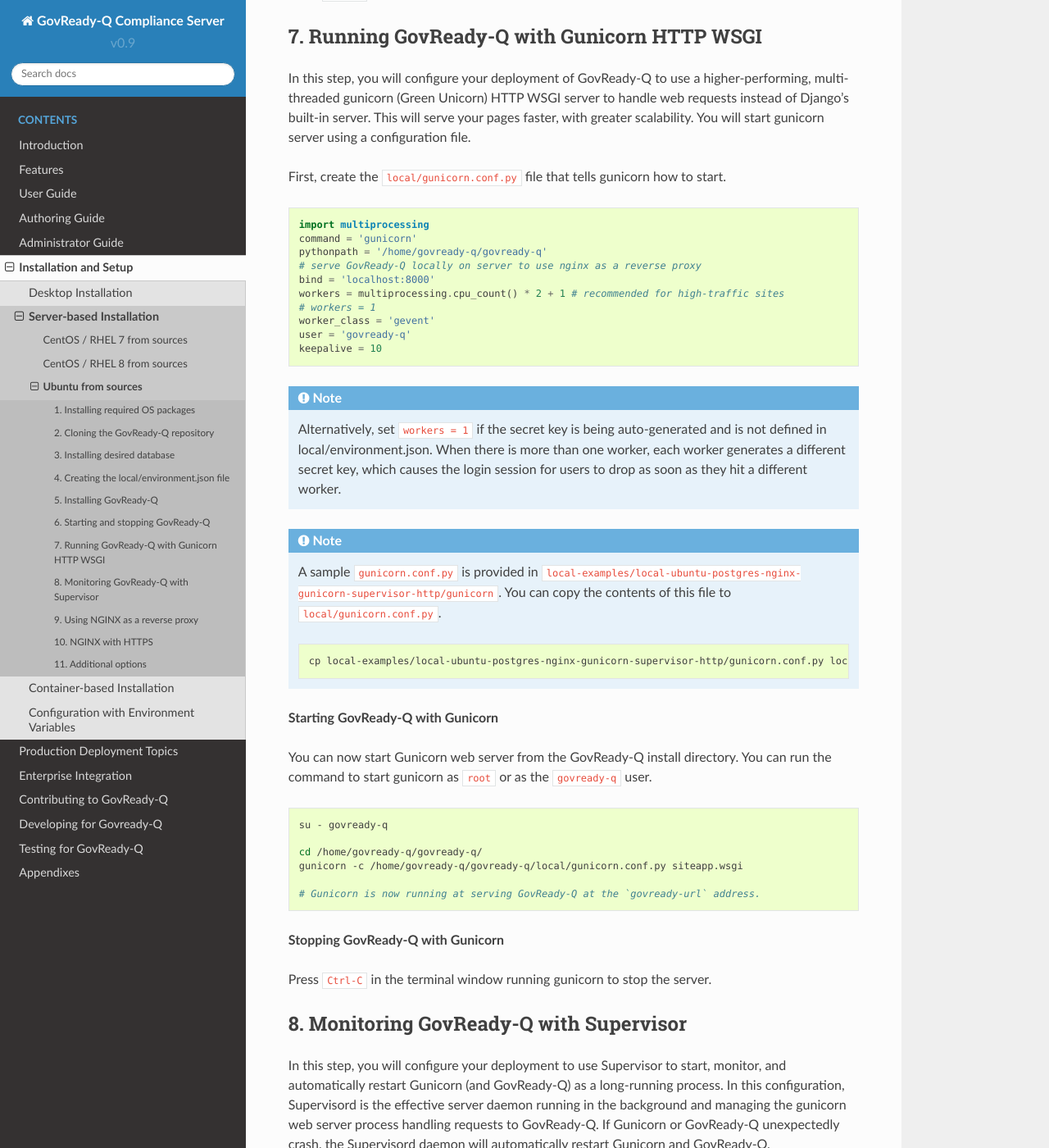
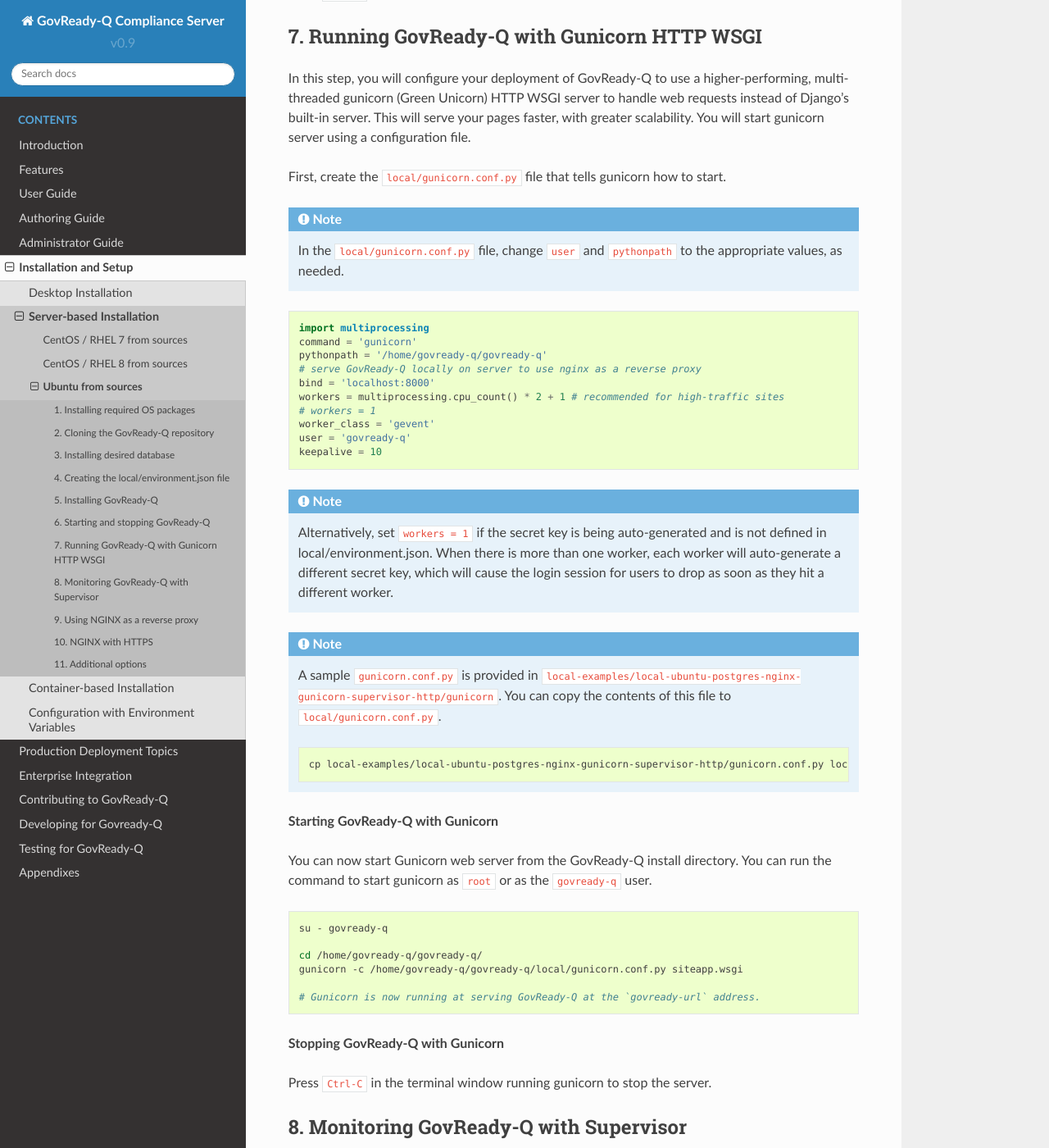
Before and after one commit to GovReady/govready-q-docs, a Sphinx documentation site: the page built from source/installation-and-setup/server-based-installation/linux/ubuntu/index.rst, in a window 1280 px wide and 1400 px high, scrolled down 7718 px. Shown: the whole window at 82% size. Built offline with Sphinx 7.4.7 and the Read the Docs theme 2.0.0, drawn with Linux system fonts in a browser that asks for light colours; some of the changed text lies outside the part shown.

Commit message:
improve notes

```diff
--- a/source/installation-and-setup/server-based-installation/linux/ubuntu/index.rst
+++ b/source/installation-and-setup/server-based-installation/linux/ubuntu/index.rst
@@ -382,6 +382,10 @@
 
 First, create the ``local/gunicorn.conf.py`` file that tells gunicorn how to start.
 
+.. note::
+   In the ``local/gunicorn.conf.py`` file, change ``user`` and
+   ``pythonpath`` to the appropriate values, as needed.
+
 .. code:: python
 
    import multiprocessing
@@ -396,8 +400,9 @@
    keepalive = 10
 
 .. note::
+
    Alternatively, set ``workers = 1`` if the secret key is being auto-generated and is not defined
-   in local/environment.json. When there is more than one worker, each worker generates a different secret key, which causes the login session for users to drop as soon as they hit a different worker.
+   in local/environment.json. When there is more than one worker, each worker will auto-generate a different secret key, which will cause the login session for users to drop as soon as they hit a different worker.
 
 .. note::
    A sample ``gunicorn.conf.py`` is provided in ``local-examples/local-ubuntu-postgres-nginx-gunicorn-supervisor-http/gunicorn``.
@@ -435,8 +440,8 @@
 Supervisor on Ubuntu automatically reads the configuration files in ``/etc/supervisor/conf.d/`` when started.
 
 .. note::
-   If running GovReady-Q as user ``govready-q`` be sure to uncomment the ``user = govready-q`` in the
-   ``supervisor-govready-q.conf`` file.
+   In the ``supervisor-govready-q.conf`` file, change ``user`` and
+   ``directory`` to the appropriate values, as needed.
 
 .. code:: ini
 
```
